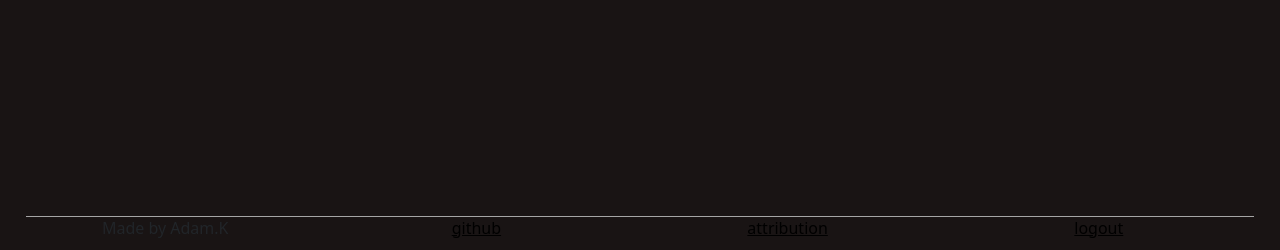
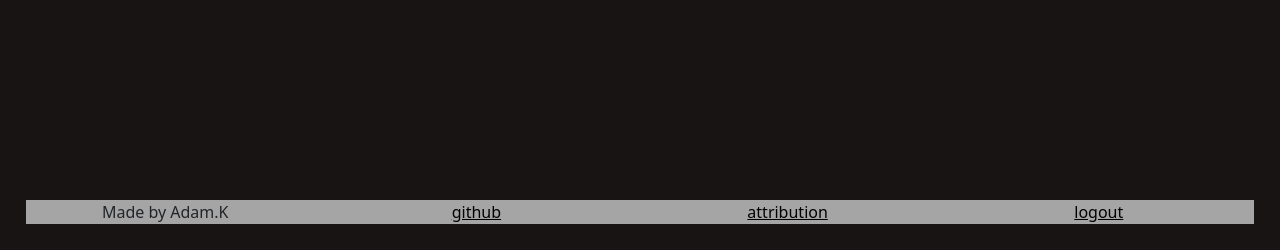
Before and after one commit to adam-kabbara/spotify2mp3, a Flask app: template templates/inventory.html in a window 1280 px wide. Shown: the part 550-800 px from the top of the page. Run offline with Flask 2, Linux system fonts and the light colour scheme; the template is opened without the code that fills it: most values are stand-ins (such as "Sample title", 1, 10 or a date in 2020).

Commit message:
there was a problem with the footer which is fixed now

```diff
--- a/templates/inventory.html
+++ b/templates/inventory.html
@@ -17,7 +17,7 @@
         </form>
 
         <hr>
-        <div class="grid-container Row Expanded">
+        <div class="grid-container">
 
                 <button class="grid-item btn" onclick="redirect('/saved-songs-download/')">
                     <p style="color: white;" >saved songs</p>
@@ -41,14 +41,14 @@
                 </button>
         </div>
 
-        <div class="Row spacer">&zwnj;</div>
-        <div class="Row column-container">
-            <div class="column-item">Made by Adam.K</div>
-            <div class="column-item"><a href="https://github.com/adam-kabbara/spotify2mp3" target="_blank">github</a></div>
-            <div class="column-item"><a href="/attribution/">attribution</a></div>
-            <div class="column-item"><a href="/logout/">logout</a></div>
-        </div>
-
+        <div class="Row Expanded">&zwnj;</div>
+        <div class="Row">
+            <div class="column-container">
+                <div class="column-item">Made by Adam.K</div>
+                <div class="column-item"><a href="https://github.com/adam-kabbara/spotify2mp3" target="_blank">github</a></div>
+                <div class="column-item"><a href="/attribution/">attribution</a></div>
+                <div class="column-item"><a href="/logout/">logout</a></div>
+            </div>
         </div>
 
         <script src="https://cdn.jsdelivr.net/npm/bootstrap@5.0.2/dist/js/bootstrap.bundle.min.js" integrity="sha384-MrcW6ZMFYlzcLA8Nl+NtUVF0sA7MsXsP1UyJoMp4YLEuNSfAP+JcXn/tWtIaxVXM" crossorigin="anonymous"></script>
```
Also changed, not shown: static/css/footer.css (+4 -5 lines).
